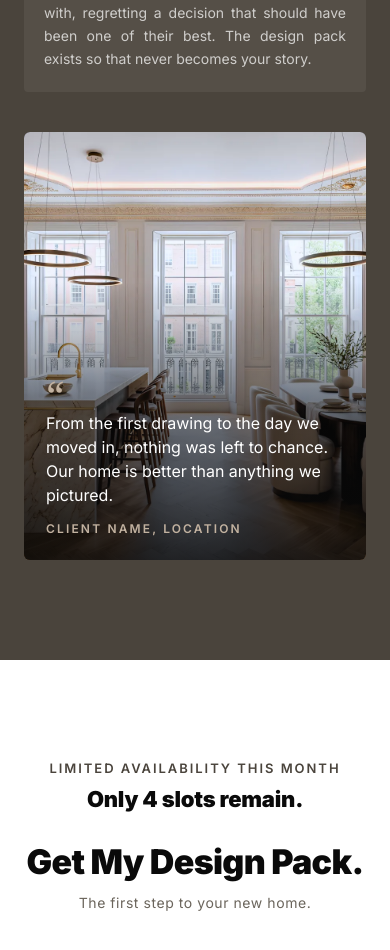
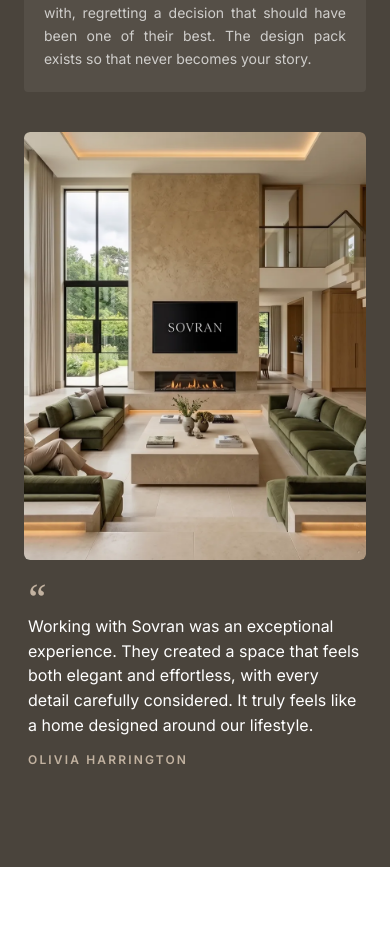
Before and after one commit to digitalsovran-rgb/sovran-landing, a React (Vite) app: page / in a window 390 px wide. Shown: the part 5586-6536 px from the top of the page. Built offline with nearby package versions, Linux system fonts and the light colour scheme.

Commit message:
Real client review and photo in What We Stand For

```diff
--- a/src/components/AboutSovran.tsx
+++ b/src/components/AboutSovran.tsx
@@ -1,14 +1,14 @@
 import { useEffect, useRef, useState } from 'react';
 import { motion, useInView } from 'framer-motion';
 
-// PLACEHOLDER review. Replace with the real client review and photo, or set SHOW_REVIEW to false, before running ad traffic.
+// Client review. Keep the quote word for word as supplied by the client.
 const SHOW_REVIEW = true;
 const REVIEW = {
-  image: '/media/centralone.webp',
-  alt: 'A Sovran home',
+  image: '/media/newreview.webp',
+  alt: 'A Sovran home designed for the Harrington family',
   quote:
-    'From the first drawing to the day we moved in, nothing was left to chance. Our home is better than anything we pictured.',
-  name: 'Client Name, Location',
+    'Working with Sovran was an exceptional experience. They created a space that feels both elegant and effortless, with every detail carefully considered. It truly feels like a home designed around our lifestyle.',
+  name: 'Olivia Harrington',
 };
 
 // One statement under the heading.
@@ -27,6 +27,23 @@ export default function AboutSovran() {
     window.addEventListener('resize', handler);
     return () => window.removeEventListener('resize', handler);
   }, []);
+
+  const reviewImage = (
+    <img
+      src={REVIEW.image}
+      alt={REVIEW.alt}
+      loading="lazy"
+      decoding="async"
+      style={{
+        position: 'absolute',
+        inset: 0,
+        width: '100%',
+        height: '100%',
+        objectFit: 'cover',
+        display: 'block',
+      }}
+    />
+  );
 
   return (
     <section ref={ref} data-bg="dark" style={{ backgroundColor: '#4A443C', padding: '100px 0' }}>
@@ -132,30 +149,37 @@ export default function AboutSovran() {
             whileInView={{ opacity: 1, y: 0 }}
             viewport={{ once: true, amount: 0.3 }}
             transition={{ duration: 0.9, ease: EASE }}
-            style={{
-              margin: isMobile ? '40px 0 0' : '56px auto 0',
+            style={
+              isMobile
+                ? { margin: '40px 0 0', maxWidth: 1000, position: 'relative', overflow: 'visible' }
+                : {
+                    margin: '56px auto 0',
                     maxWidth: 1000,
                     position: 'relative',
                     overflow: 'hidden',
                     borderRadius: 6,
                     background: '#141414',
-              aspectRatio: isMobile ? '4 / 5' : '16 / 9',
+                    aspectRatio: '16 / 9',
+                  }
+            }
+          >
+            {/* Mobile: the photo stands on its own and the review sits below it as normal text.
+                Desktop: the review sits over the photo, on a gradient. */}
+            {isMobile ? (
+              <div
+                style={{
+                  position: 'relative',
+                  overflow: 'hidden',
+                  borderRadius: 6,
+                  background: '#141414',
+                  aspectRatio: '4 / 5',
                 }}
               >
-            <img
-              src={REVIEW.image}
-              alt={REVIEW.alt}
-              loading="lazy"
-              decoding="async"
-              style={{
-                position: 'absolute',
-                inset: 0,
-                width: '100%',
-                height: '100%',
-                objectFit: 'cover',
-                display: 'block',
-              }}
-            />
+                {reviewImage}
+              </div>
+            ) : (
+              <>
+                {reviewImage}
                 <div
                   style={{
                     position: 'absolute',
@@ -165,16 +189,22 @@ export default function AboutSovran() {
                       'linear-gradient(to top, rgba(10,10,10,0.88) 0%, rgba(10,10,10,0.55) 35%, rgba(10,10,10,0) 65%)',
                   }}
                 />
+              </>
+            )}
             <figcaption
-              style={{
+              style={
+                isMobile
+                  ? { position: 'static', padding: '22px 4px 0', textAlign: 'left' }
+                  : {
                       position: 'absolute',
                       left: 0,
                       right: 0,
                       bottom: 0,
-                padding: isMobile ? '0 22px 24px' : '0 44px 40px',
+                      padding: '0 44px 40px',
                       maxWidth: 700,
                       textAlign: 'left',
-              }}
+                    }
+              }
             >
               <span
                 aria-hidden="true"
@@ -193,7 +223,7 @@ export default function AboutSovran() {
                   margin: 0,
                   color: '#FFFFFF',
                   fontSize: isMobile ? 16 : 20,
-                  lineHeight: 1.5,
+                  lineHeight: isMobile ? 1.55 : 1.5,
                   fontWeight: 400,
                 }}
               >
```
Also changed, not shown: public/media/newreview.webp (added). Lines whose indentation alone changed are shown as unchanged.
